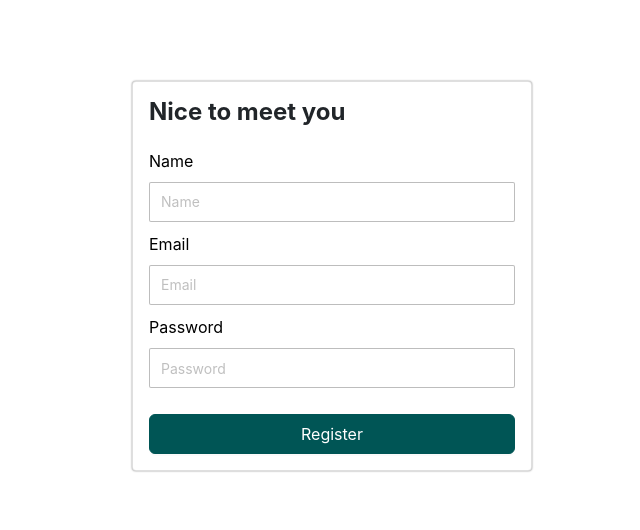
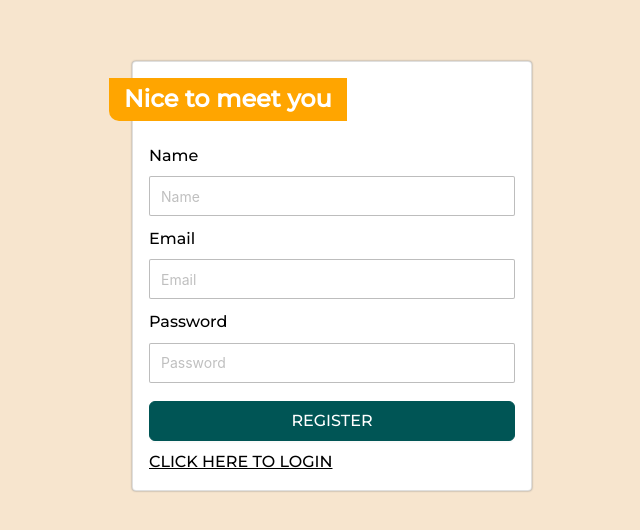
Before and after one commit to Shivam798/Doctor-Appointment, a React (Create React App) app in the folder client/: page /register in a window 1280 px wide. Shown: the part 124-654 px from the top of the page, without its empty margins (308-948 px from the left). Built offline with nearby package versions, Linux system fonts and the light colour scheme.

Commit message:
login and register done

```diff
--- a/client/src/index.css
+++ b/client/src/index.css
@@ -1,3 +1,6 @@
+@import url('https://fonts.googleapis.com/css2?family=Montserrat:wght@500&display=swap');*{
+    font-family: 'Montserrat', sans-serif;
+}
 
 /* antd overwrite */
 input{
@@ -37,6 +40,12 @@
     color: white !important;
     font-size: 16px !important;
 }
+.anchor{
+    color: black!important;
+    text-decoration: underline !important ;
+    font-size: 16px!important;
+}
+
 
 /* authentication-pages */
 .authentication{
@@ -44,6 +53,7 @@
     display:flex;
     align-items:center;
     justify-content: center;
+    background-color: rgb(247, 229, 206);
     /* alternative css */
     /* position: absolute;
     top: 50%;
@@ -53,3 +63,14 @@
 .authentication-form{
     width: 400px;
 }
+.authentication .card-title{
+    font-size: 1.5rem;
+    font-weight: bold;
+    background-color: orange;
+    color: white!important;
+    max-width:max-content !important;
+    padding: 7px 15px;
+    margin-left: -40px;
+    border-bottom-left-radius: 10px;
+
+}
--- a/client/src/pages/Login.js
+++ b/client/src/pages/Login.js
@@ -1,8 +1,29 @@
 import React from 'react'
+import {  Button, Form, Input } from 'antd';
+import {Link} from 'react-router-dom';
 
 function Login() {
+  const onfinish=(e) => {
+
+    console.log("return values" ,e );
+  }
   return (
-    <div>Login</div>
+    <div className='authentication'>
+        <div className='authentication-form card p-3' >
+          <h1 className='card-title'>Welcome back</h1>
+          <Form layout='vertical' onFinish={onfinish}>
+
+            <Form.Item label="Email" name="email">
+              <Input placeholder='Email'/>
+            </Form.Item>
+            <Form.Item label="Password" name="password">
+              <Input type="password" placeholder='Password'/>
+            </Form.Item>
+            <Button className='primary-button my-2 ' htmlType='submit'> LOGIN</Button>
+            <Link className='anchor ' to="/register">CLICK HERE TO REGISTER</Link>
+          </Form>
+        </div>
+    </div>
   )
 }
 
--- a/client/src/pages/Register.js
+++ b/client/src/pages/Register.js
@@ -1,12 +1,16 @@
 import React from 'react'
 import {  Button, Form, Input } from 'antd';
+import {Link} from 'react-router-dom';
 
 function Register() {
+  const onfinish=(e) => {
+    console.log("return values" ,e);
+  }
   return (
     <div className='authentication'>
         <div className='authentication-form card p-3' >
           <h1 className='card-title'>Nice to meet you</h1>
-          <Form layout='vertical'>
+          <Form layout='vertical' onFinish={onfinish}>
             <Form.Item label="Name" name="name">
               <Input placeholder='Name'/>
             </Form.Item>
@@ -14,9 +18,10 @@
               <Input placeholder='Email'/>
             </Form.Item>
             <Form.Item label="Password" name="password">
-              <Input placeholder='Password'/>
+              <Input type="password" placeholder='Password'/>
             </Form.Item>
-            <Button className='primary-button mt-3'> Register</Button>
+            <Button className='primary-button my-2 ' htmlType='submit'> REGISTER</Button>
+            <Link className='anchor ' to="/login">CLICK HERE TO LOGIN</Link>
           </Form>
         </div>
     </div>
```
